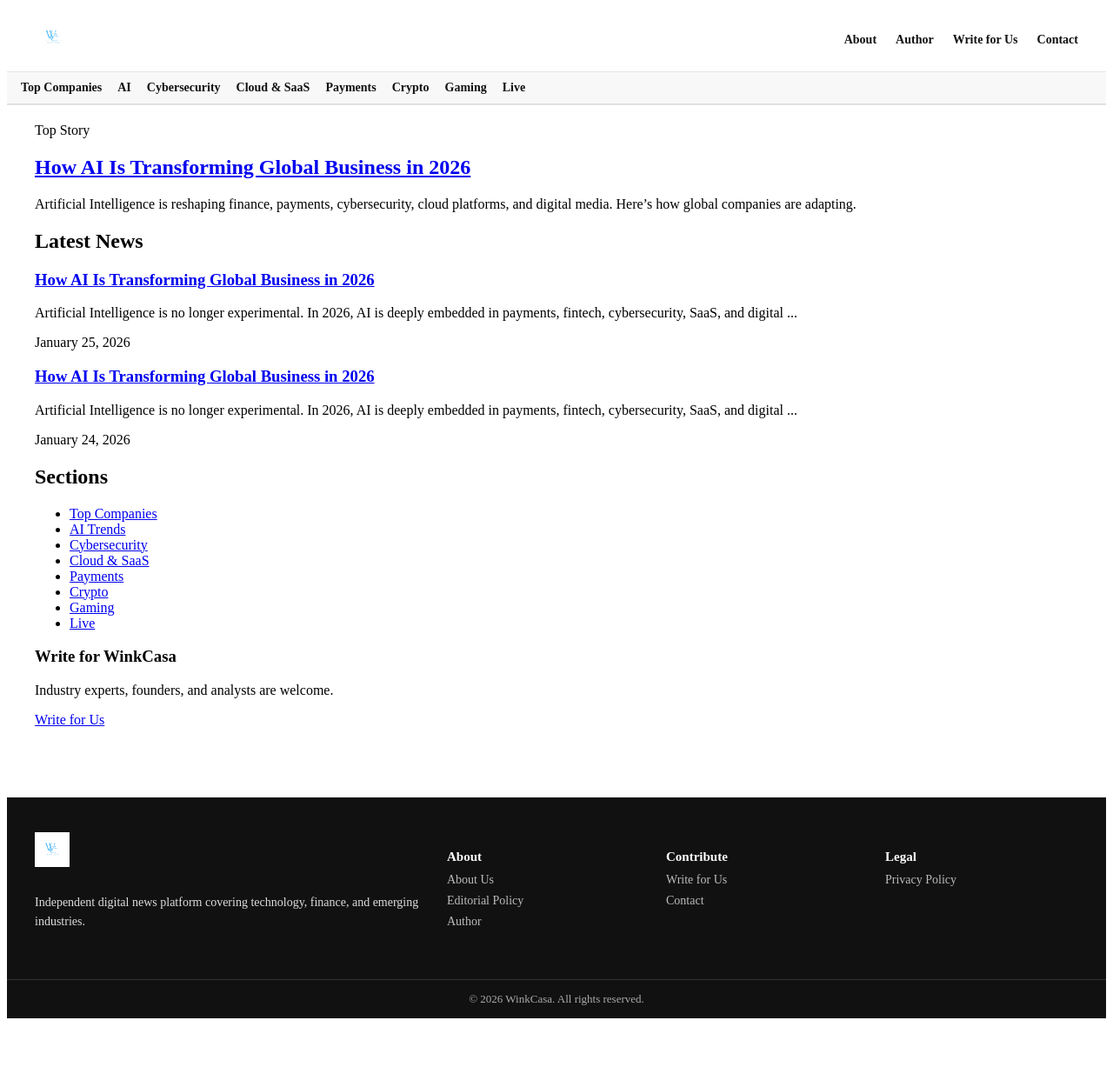
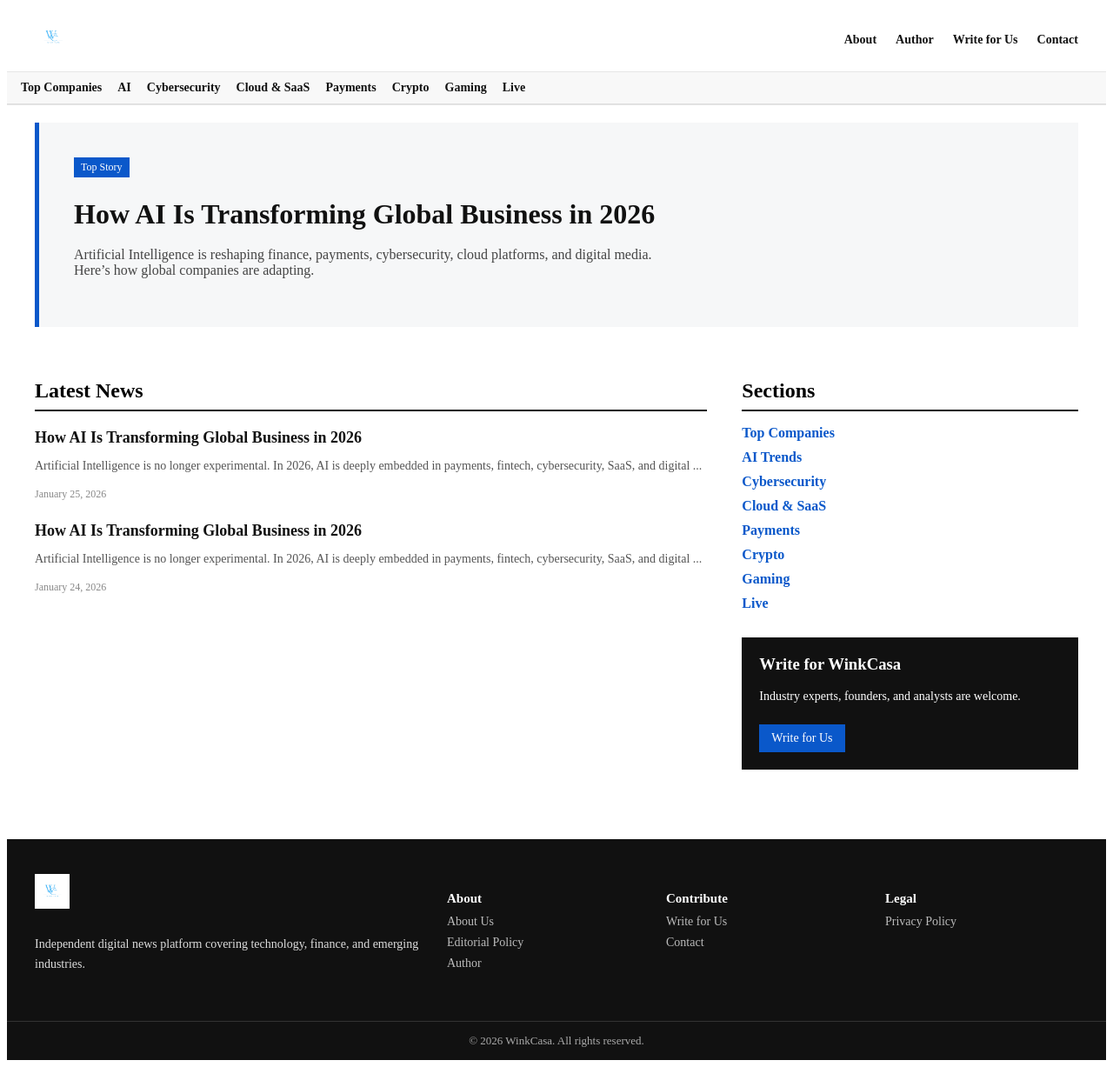
Before and after one commit to rinkeshjha623/winkcasa.com, a Jekyll site: the page built from index.md, in a window 1280 px wide and 1227 px high. Shown: the whole window at 87% size. Built offline with Jekyll 4.4.1, drawn with Linux system fonts in a browser that asks for light colours.

Commit message:
Update style.css

```diff
--- a/assets/style.css
+++ b/assets/style.css
@@ -163,3 +163,141 @@
   color: #444;
   max-width: 800px;
 }
+/* =========================
+   HOMEPAGE – NEWS LAYOUT
+   ========================= */
+
+.home-hero {
+  background: #f6f7f8;
+  padding: 40px;
+  border-left: 5px solid #0a58ca;
+  margin-bottom: 40px;
+}
+
+.hero-label {
+  display: inline-block;
+  background: #0a58ca;
+  color: #fff;
+  font-size: 12px;
+  padding: 4px 8px;
+  margin-bottom: 12px;
+}
+
+.home-hero h1 {
+  font-size: 32px;
+  line-height: 1.3;
+  margin: 10px 0;
+}
+
+.home-hero h1 a {
+  text-decoration: none;
+  color: #111;
+}
+
+.home-hero p {
+  font-size: 16px;
+  color: #444;
+  max-width: 700px;
+}
+
+/* GRID */
+
+.home-grid {
+  display: grid;
+  grid-template-columns: 2fr 1fr;
+  gap: 40px;
+}
+
+/* LEFT */
+
+.home-left h2 {
+  border-bottom: 2px solid #111;
+  padding-bottom: 8px;
+  margin-bottom: 20px;
+}
+
+.news-item {
+  margin-bottom: 24px;
+}
+
+.news-item h3 {
+  font-size: 18px;
+  margin-bottom: 6px;
+}
+
+.news-item h3 a {
+  text-decoration: none;
+  color: #111;
+}
+
+.news-item p {
+  font-size: 14px;
+  color: #555;
+}
+
+.news-meta {
+  font-size: 12px;
+  color: #888;
+}
+
+/* RIGHT */
+
+.home-right h2 {
+  border-bottom: 2px solid #111;
+  padding-bottom: 8px;
+  margin-bottom: 16px;
+}
+
+.section-list {
+  list-style: none;
+  padding: 0;
+  margin-bottom: 30px;
+}
+
+.section-list li {
+  margin-bottom: 10px;
+}
+
+.section-list a {
+  text-decoration: none;
+  font-weight: 600;
+  color: #0a58ca;
+}
+
+/* WRITE BOX */
+
+.write-box {
+  background: #111;
+  color: #fff;
+  padding: 20px;
+}
+
+.write-box h3 {
+  margin-top: 0;
+}
+
+.write-box p {
+  font-size: 14px;
+}
+
+.write-box .btn {
+  display: inline-block;
+  margin-top: 10px;
+  background: #0a58ca;
+  color: #fff;
+  padding: 8px 14px;
+  text-decoration: none;
+  font-size: 14px;
+}
+
+/* MOBILE */
+
+@media (max-width: 768px) {
+  .home-grid {
+    grid-template-columns: 1fr;
+  }
+
+  .home-hero h1 {
+    font-size: 24px;
+  }
+}
```
